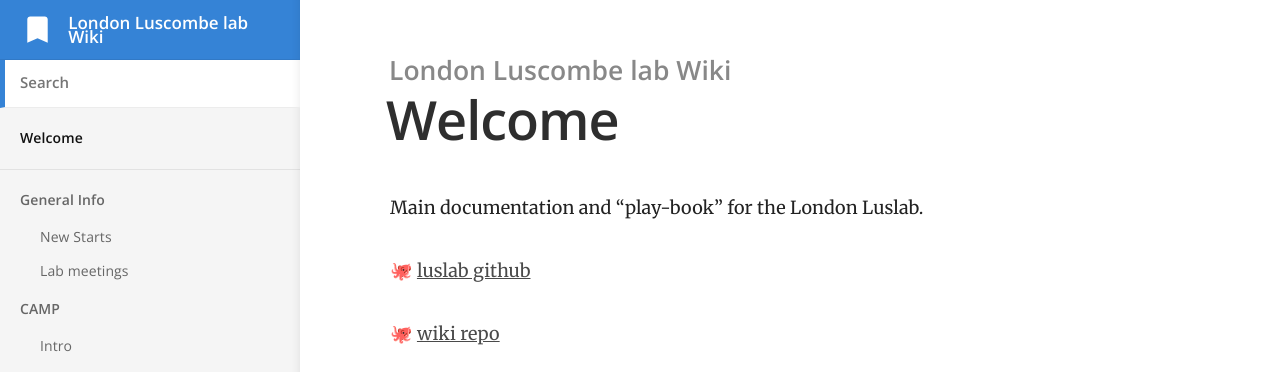
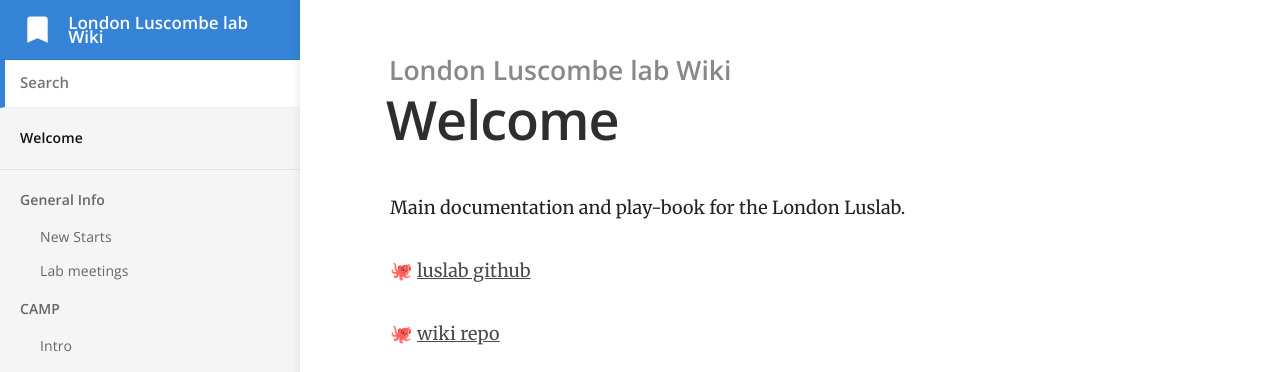
Before and after one commit to luslab/luslab.github.io, a Jekyll site: the page built from index.md, in a window 1280 px wide. Shown: the top 372 px of the page. Built offline with Jekyll 4.4.1, drawn with Linux system fonts in a browser that asks for light colours.

```diff
--- a/index.md
+++ b/index.md
@@ -2,7 +2,7 @@
 title: Welcome
 ---
 
-Main documentation and “play-book” for the London Luslab.
+Main documentation and play-book for the London Luslab.
 
 🐙 [luslab github](https://github.com/luslab)
 
```
